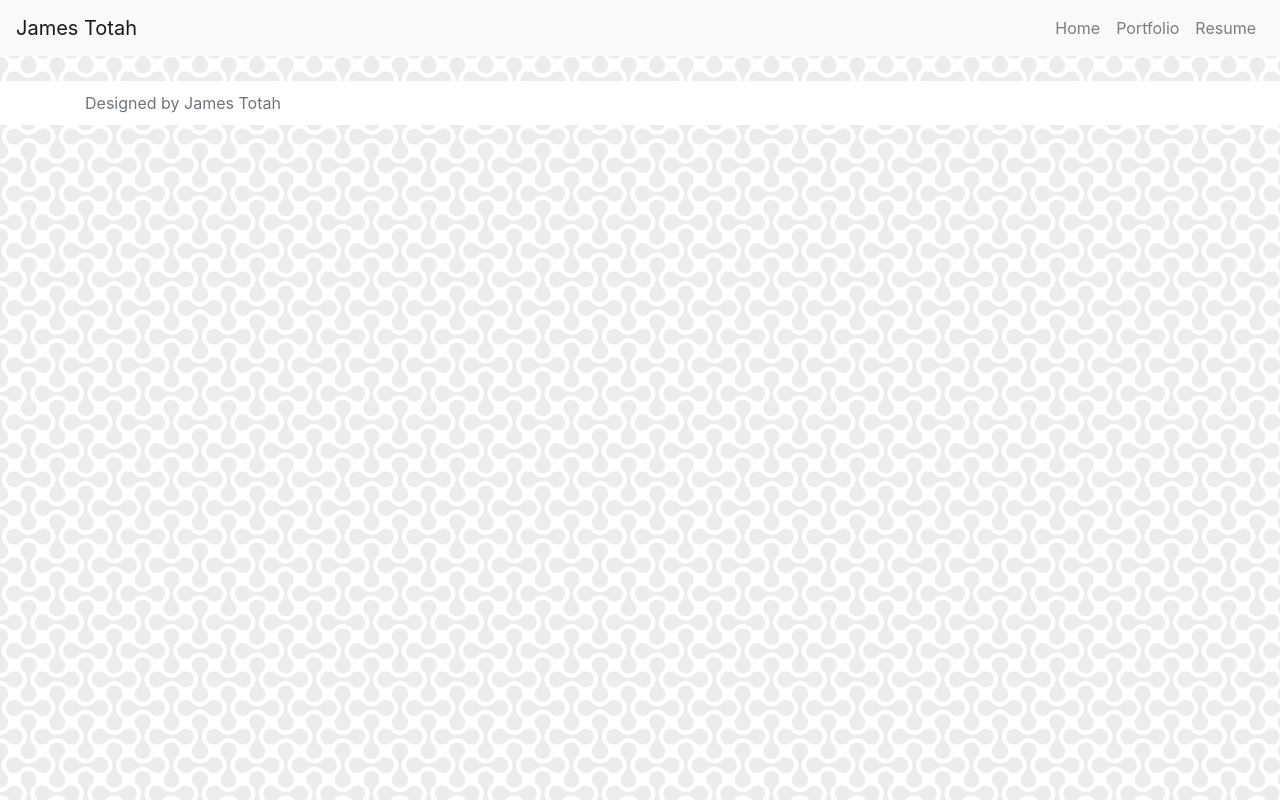
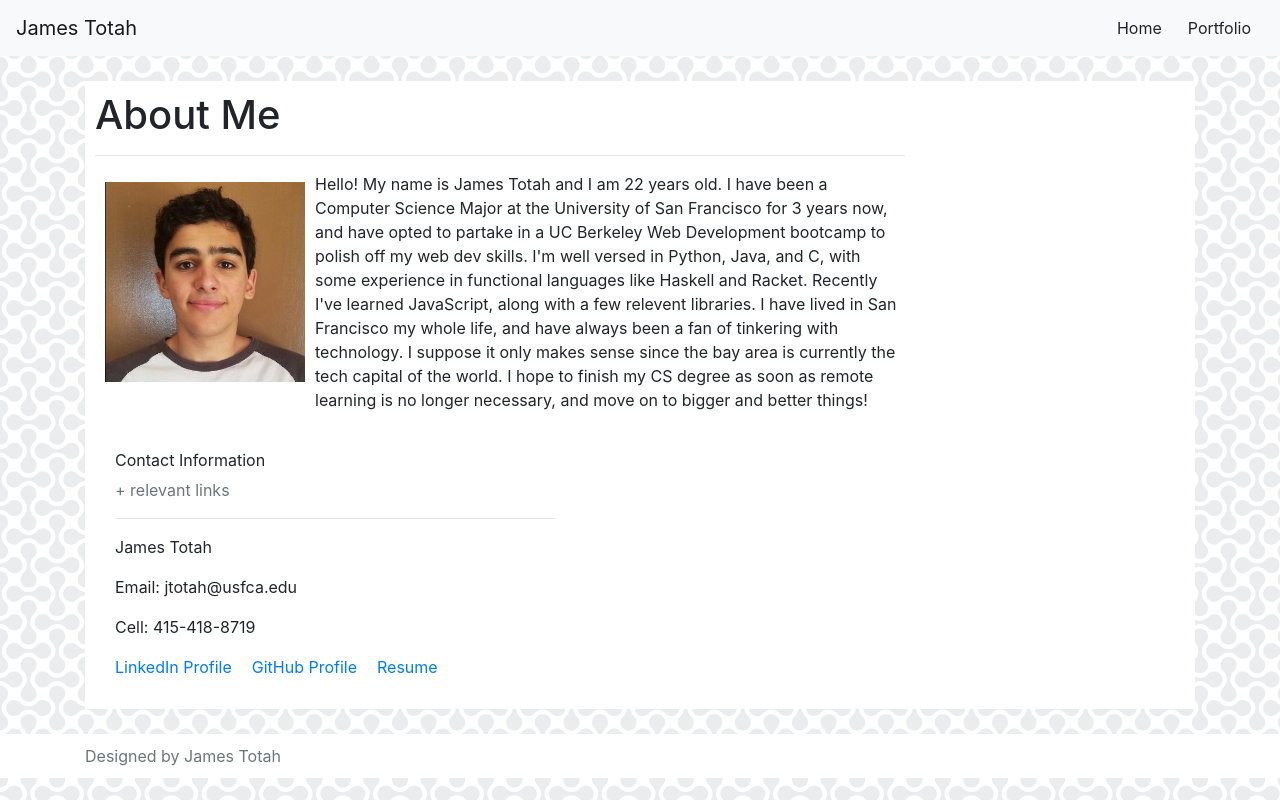
Before and after one commit to jtwob/Portfolio_v2.0, a React (Create React App) app: page / in a window 1280 px wide. Built offline with nearby package versions, Linux system fonts and the light colour scheme.

Commit message:
NEW: I have taken a completely different approach, not using BrowserRouter at all

```diff
--- a/src/App.js
+++ b/src/App.js
@@ -1,12 +1,14 @@
 import logo from "./logo.svg";
 import "./App.css";
-import { BrowserRouter as Router, Switch, Route } from "react-router-dom";
 import Nav from "./Components/Nav/Nav";
 import Index from "./pages/Index";
 import Portfolio from "./pages/Portfolio";
 import Footer from "./Components/Footer/Footer";
+import { useEffect, useState } from "react";
 
 function App() {
+  const [path, setPath] = useState({ path: "/" });
+
   const info = {
     image: "./assets/images/Portrait.jpg",
     altText: "James-Totah-Headshot",
@@ -66,13 +68,51 @@ function App() {
       live: "https://eat-da-burger-jtwob.herokuapp.com/",
     },
   ];
+
+  const renderHelper = function () {
+    let rendered;
+    // console.log(path);
+    switch (path.path) {
+      case "/":
+        rendered = (
+          <Index
+            style={{
+              backgroundColor: "white",
+              marginTop: 25 + "px",
+              padding: 10 + "px",
+            }}
+            image={info.image}
+            altText={info.altText}
+            text={info.text}
+            name={info.name}
+            email={info.email}
+            cell={info.cell}
+            linkedIn={info.linkedIn}
+            github={info.github}
+          />
+        );
+        break;
+      case "/portfolio":
+        rendered = <Portfolio projects={projects} />;
+        break;
+    }
+    return rendered;
+  };
+
+  useEffect(() => {
+    return () => {
+      renderHelper();
+    };
+  }, [renderHelper, path]);
+
   return (
     <div className="App">
-      <Nav />
-      <div className="container">
-        <Router>
+      <Nav setpath={setPath} />
+      <div className="container">{renderHelper()}</div>
+      {/* <div className="container">
+        <Router basename={process.env.PUBLIC_URL}>
           <Switch>
-            <Route exact path={"/Portfolio_v2.0/"}>
+            <Route exact path={"/"}>
               <Index
                 style={{
                   backgroundColor: "white",
@@ -89,12 +129,12 @@ function App() {
                 github={info.github}
               />
             </Route>
-            <Route path={"/Portfolio_v2.0/portfolio"}>
+            <Route exact path={"/portfolio/"}>
               <Portfolio projects={projects} />
             </Route>
           </Switch>
         </Router>
-      </div>
+      </div> */}
       <Footer />
     </div>
   );
--- a/src/Components/Nav/Nav.js
+++ b/src/Components/Nav/Nav.js
@@ -1,9 +1,15 @@
 import React from "react";
 
 const Nav = (props) => {
+  const change = function (event) {
+    event.preventDefault();
+    props.setpath({ path: event.target.attributes.data.value });
+    console.log(event.target.attributes.data.value);
+  };
+
   return (
     <nav className="navbar navbar-expand-lg navbar-light bg-light">
-      <a className="navbar-brand" href="/Portfolio_v2.0/">
+      <a className="navbar-brand" href="/">
         James Totah
       </a>
       <button
@@ -20,23 +26,22 @@ const Nav = (props) => {
       <div className="collapse navbar-collapse" id="navbarNav">
         <ul className="navbar-nav ml-auto">
           <li className="nav-item">
-            <a className="nav-link" href="/Portfolio_v2.0/">
+            <button
+              onClick={(event) => change(event)}
+              data={"/"}
+              className="btn"
+            >
               Home
-            </a>
+            </button>
           </li>
           <li className="nav-item">
-            <a className="nav-link" href="/Portfolio_v2.0/portfolio">
+            <button
+              onClick={(event) => change(event)}
+              data={"/portfolio"}
+              className="btn"
+            >
               Portfolio
-            </a>
-          </li>
-          <li className="nav-item">
-            <a
-              className="nav-link"
-              href="./assets/James_Totah_Resume.pdf"
-              download
-            >
-              Resume
-            </a>
+            </button>
           </li>
         </ul>
       </div>
--- a/src/pages/Index.js
+++ b/src/pages/Index.js
@@ -30,6 +30,13 @@ const index = (props) => {
           <a href={props.github} className="card-link">
             GitHub Profile
           </a>
+          <a
+            className="card-link"
+            href="./assets/James_Totah_Resume.pdf"
+            download
+          >
+            Resume
+          </a>
         </div>
       </div>
     </div>
```
Also changed, not shown: src/index.js (+6 -6 lines).
